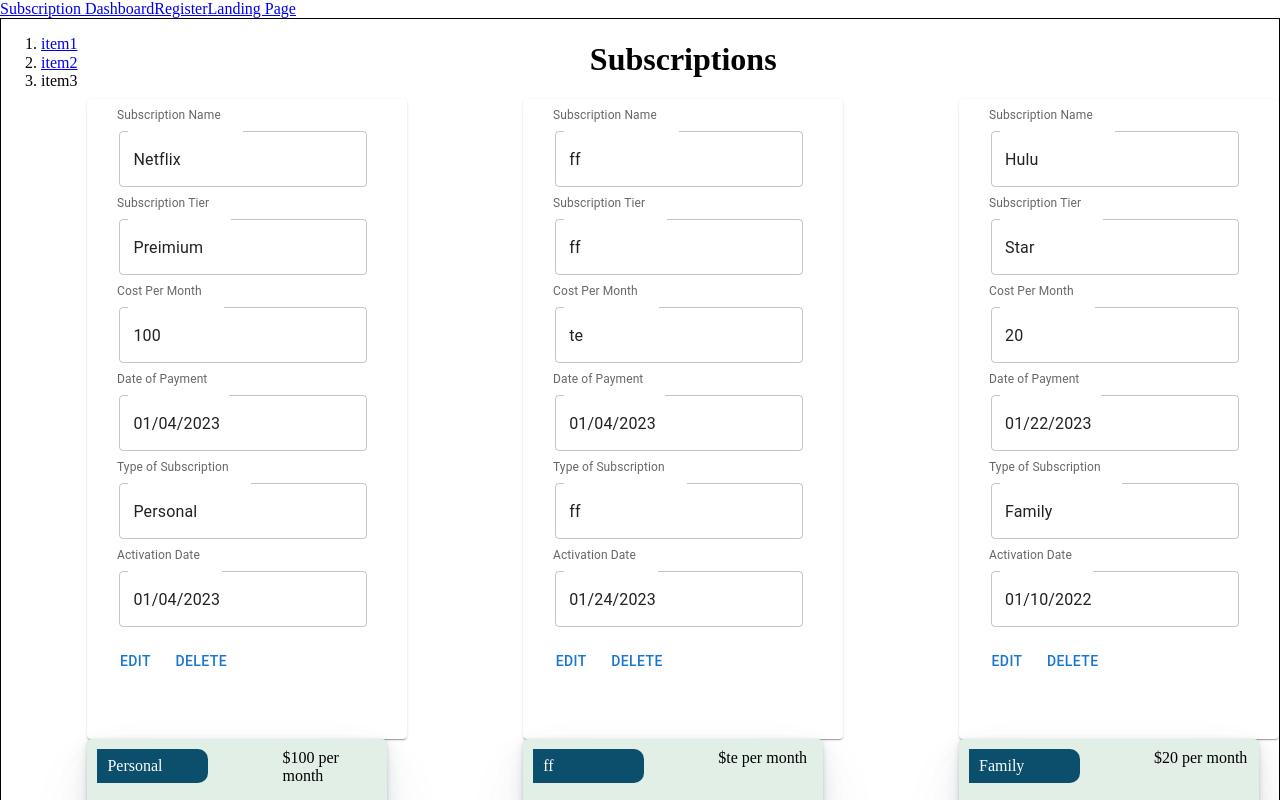
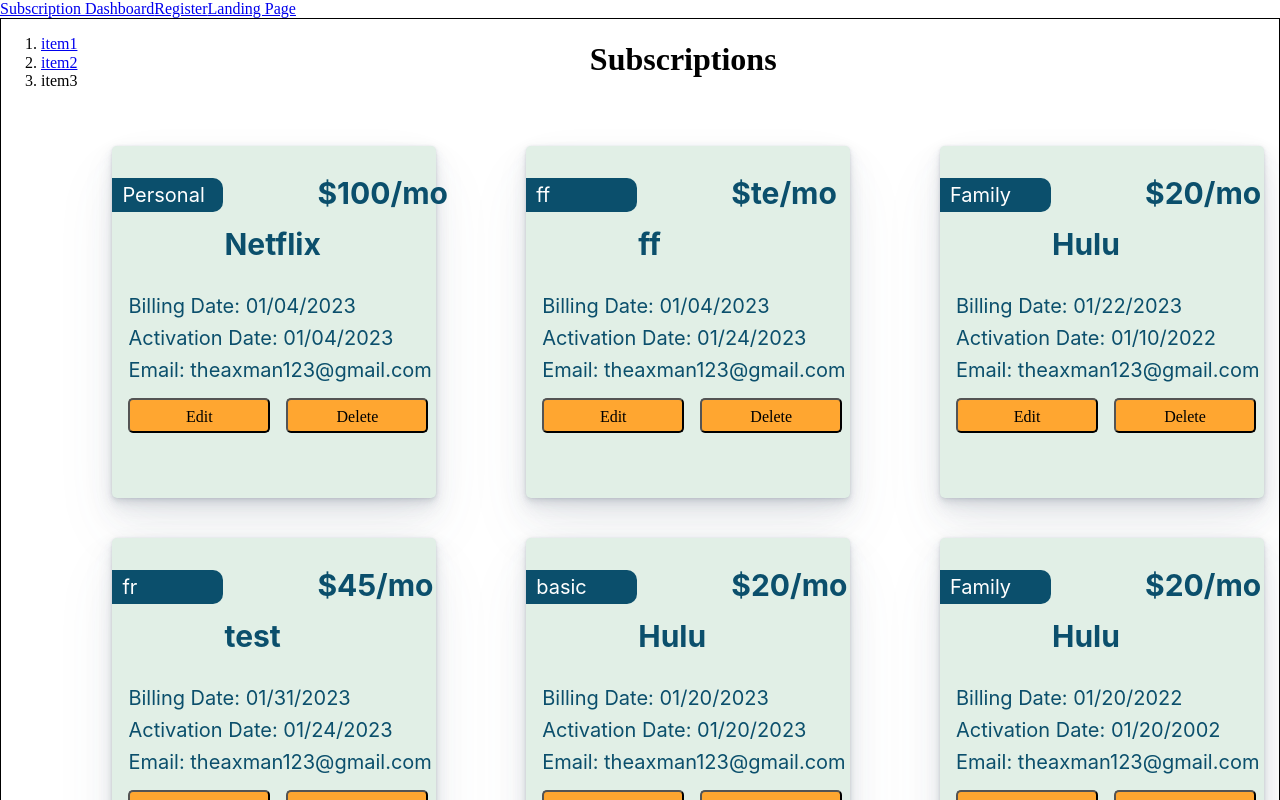
Before and after one commit to Scratch-Tech-Software/Subslify, a React app in the folder client/: page /active in a window 1280 px wide. Shown: the top 800 px of the page. Built offline with nearby package versions, Linux system fonts and the light colour scheme; data requests are answered from the project's data file.

Commit message:
new active card design done

```diff
--- a/client/db.json
+++ b/client/db.json
@@ -44,6 +44,15 @@
       "subscriptionType": "basic",
       "activationDate": "2023-01-20T05:00:00.000Z",
       "id": 5
+    },
+    {
+      "name": "Hulu",
+      "tier": "Basic",
+      "cost": "20",
+      "paymentDate": "2022-01-20T05:00:00.000Z",
+      "subscriptionType": "Family",
+      "activationDate": "2002-01-20T05:00:00.000Z",
+      "id": 6
     }
   ]
 }
--- a/client/src/assets/styles/active.scss
+++ b/client/src/assets/styles/active.scss
@@ -19,6 +19,8 @@
     flex-direction: row;
     justify-content: space-between;
     flex-wrap: wrap;
+
+
   }
 
   nav {
--- a/client/src/assets/styles/sub-card2.scss
+++ b/client/src/assets/styles/sub-card2.scss
@@ -1,54 +1,186 @@
 .sub-card2 {
-  box-sizing: border-box;
-  width: 300px;
-  height: 300px;
+  /* Subscription Information Card */
 
-  background: #e1efe6;
-
-  box-shadow: 0px 32px 64px rgba(79, 94, 113, 0.07),
-    0px 16px 32px rgba(79, 94, 113, 0.08), 0px 8px 16px rgba(79, 94, 113, 0.09),
-    0px 4px 8px rgba(79, 94, 113, 0.1), 0px 2px 4px rgba(79, 94, 113, 0.11),
-    0px 0px 2px rgba(79, 94, 113, 0.12);
-
-  border-radius: 5px;
+  /* Auto layout */
 
   display: flex;
   flex-direction: row;
-  flex-wrap: wrap;
   align-items: flex-start;
   padding: 10px;
   gap: 10px;
 
   position: relative;
+  width: 344px;
+  height: 372px;
+  left: 15px;
+  top: 37px;
+
+  .subCardBackground {
+    box-sizing: border-box;
+
+    width: 324px;
+    height: 352px;
+
+    background: #e1efe6;
+
+    /* iOS - Lv4
+    Drop Shadow
+    */
+    box-shadow: 0px 32px 64px rgba(79, 94, 113, 0.07),
+      0px 16px 32px rgba(79, 94, 113, 0.08),
+      0px 8px 16px rgba(79, 94, 113, 0.09), 0px 4px 8px rgba(79, 94, 113, 0.1),
+      0px 2px 4px rgba(79, 94, 113, 0.11), 0px 0px 2px rgba(79, 94, 113, 0.12);
+    border-radius: 5px;
+
+    /* Inside auto layout */
+
+    flex: none;
+    order: 0;
+    flex-grow: 0;
+
+    justify-content: center;
 
     .subType {
+      /* Subscription type */
       box-sizing: border-box;
+
       /* Auto layout */
+
       display: flex;
       flex-direction: row;
-    align-items: center;
+      align-items: flex-start;
       padding: 5px 50px 5px 10px;
-    gap: 10px;
+      gap: 2px;
 
       position: relative;
       width: 111px;
       height: 34px;
-    color: white;
+      left: 0px;
+      top: 32px;
+
       background: #0b4f6c;
       border-radius: 0px 10px 10px 0px;
+
+      font-family: 'Inter';
+      font-style: normal;
+      font-weight: 400;
+      font-size: 20px;
+      line-height: 24px;
+
+      color: #ffffff;
+
+      /* Inside auto layout */
+      flex: none;
+      order: 0;
+      flex-grow: 0;
     }
 
     .subCost {
+      /* Pricing */
+
+      /* Auto layout */
+
       display: flex;
       flex-direction: row;
       align-items: flex-start;
-    padding-left: 4rem;
+      padding: 5px;
       gap: 3px;
 
       position: relative;
       width: 94px;
       height: 46px;
+      left: 200px;
+      top: -10px;
 
       border-radius: 5px;
+
+      /* $ 10 */
+
+      width: 62px;
+      height: 36px;
+
+      font-family: 'Inter';
+      font-style: normal;
+      font-weight: 700;
+      font-size: 30px;
+      line-height: 36px;
+
+      color: #0b4f6c;
+
+      /* Inside auto layout */
+
+      flex: none;
+      order: 0;
+      flex-grow: 0;
+    }
+
+    .subName {
+      // align-items: flex-end;
+      position: relative;
+      width: 97px;
+      height: 36px;
+      left: 7rem;
+      font-family: 'Inter';
+      font-style: normal;
+      font-weight: 700;
+      font-size: 30px;
+      line-height: 36px;
+
+      color: #0b4f6c;
+    }
+
+    .paymentDate {
+      /* Billing Date: */
+
+      position: relative;
+
+      font-family: 'Inter';
+      font-style: normal;
+      font-weight: 400;
+      font-size: 20px;
+      line-height: 24px;
+      margin-top: 2rem;
+      margin-left: 1rem;
+      color: #0b4f6c;
+    }
+
+    .activationDate {
+      position: relative;
+      font-family: 'Inter';
+      font-style: normal;
+      font-weight: 400;
+      font-size: 20px;
+      line-height: 24px;
+      margin-top: 0.5rem;
+      margin-left: 1rem;
+      color: #0b4f6c;
+    }
+
+    .email {
+      position: relative;
+      font-family: 'Inter';
+      font-style: normal;
+      font-weight: 400;
+      font-size: 20px;
+      line-height: 24px;
+      margin-top: 0.5rem;
+      margin-left: 1rem;
+      color: #0b4f6c;
+    }
+
+    button {
+      // justify-content: space-between;
+      // align-items: center;
+      padding: 8px 10px;
+      gap: 10px;
+
+      // position: relative;
+      width: 142px;
+      height: 35px;
+      border-radius: 5px;
+      margin-left: 1rem;
+      margin-top: 1rem;
+      background: #ffa630;
     }
   }
+}
--- a/client/src/components/FormCard.jsx
+++ b/client/src/components/FormCard.jsx
@@ -3,10 +3,11 @@
 import Button from '@mui/material/Button';
 import FormRow from './FormRow.jsx';
 import { AdapterMoment } from '@mui/x-date-pickers/AdapterMoment';
-import moment from 'moment';
+
 import { LocalizationProvider } from '@mui/x-date-pickers/LocalizationProvider';
 import { DatePicker } from '@mui/x-date-pickers/DatePicker';
 import '../assets/styles/form-card.scss';
+
 
 const FormCard = ({ fetchData }) => {
   const API_URL = 'http://localhost:3000/subs';
--- a/client/src/pages/Active.jsx
+++ b/client/src/pages/Active.jsx
@@ -2,6 +2,7 @@
 import FormCard from '../components/FormCard';
 import { Button } from '@mui/material';
 import SubCard from '../components/SubCard';
+import moment from 'moment';
 import Title from '../components/Title';
 import '../assets/styles/active.scss';
 import '../assets/styles/sub-card2.scss';
@@ -35,7 +36,7 @@
 
           return (
             <div>
-              <div className='sub-card'>
+              {/* <div className='sub-card'>
                 <SubCard
                   key={sub.id}
                   id={sub.id}
@@ -47,13 +48,24 @@
                   activationDate={sub.activationDate}
                   fetchData={fetchData}
                 />
-              </div>
+              </div> */}
 
               <div className='sub-card2'>
-                <div className='subType'>{sub.subscriptionType}</div>
-                <div className='subCost'>${sub.cost} per month</div>
-                <div className='subName'>{sub.name}</div>
-                {/* <div className='subActivation'>{sub.activationDate}</div> */}
+                <div className='subCardBackground'>
+                  <div className='subType'>{sub.subscriptionType}</div>
+                  <div className='subCost'>${sub.cost}/mo</div>
+                  <div className='subName'>{sub.name}</div>
+                  <div className='paymentDate'>
+                    Billing Date: {moment(sub.paymentDate).format('MM/DD/YYYY')}
+                  </div>
+                  <div className='activationDate'>
+                    Activation Date:{' '}
+                    {moment(sub.activationDate).format('MM/DD/YYYY')}
+                  </div>
+                  <div className='email'>Email: theaxman123@gmail.com</div>
+                  <button>Edit</button>
+                  <button>Delete</button>
+                </div>
               </div>
             </div>
           );
```
Lines whose indentation alone changed are shown as unchanged.
